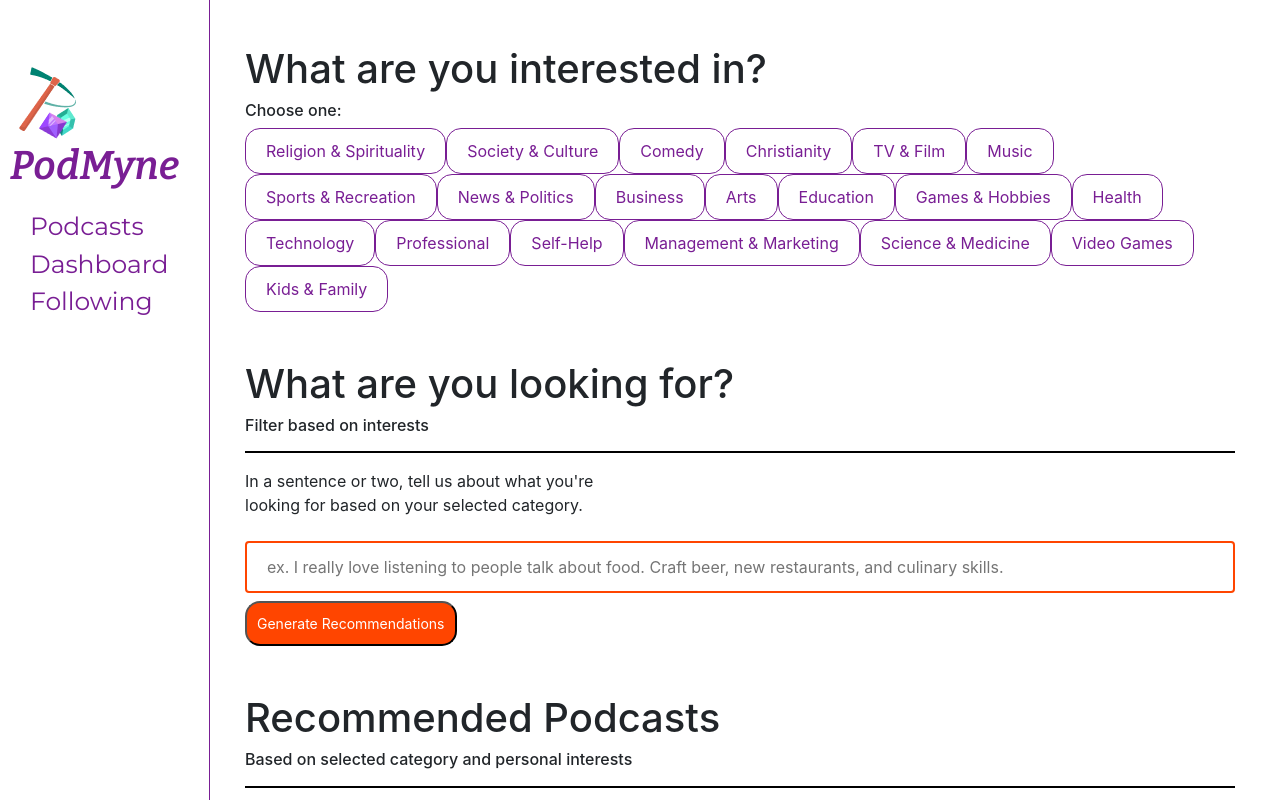
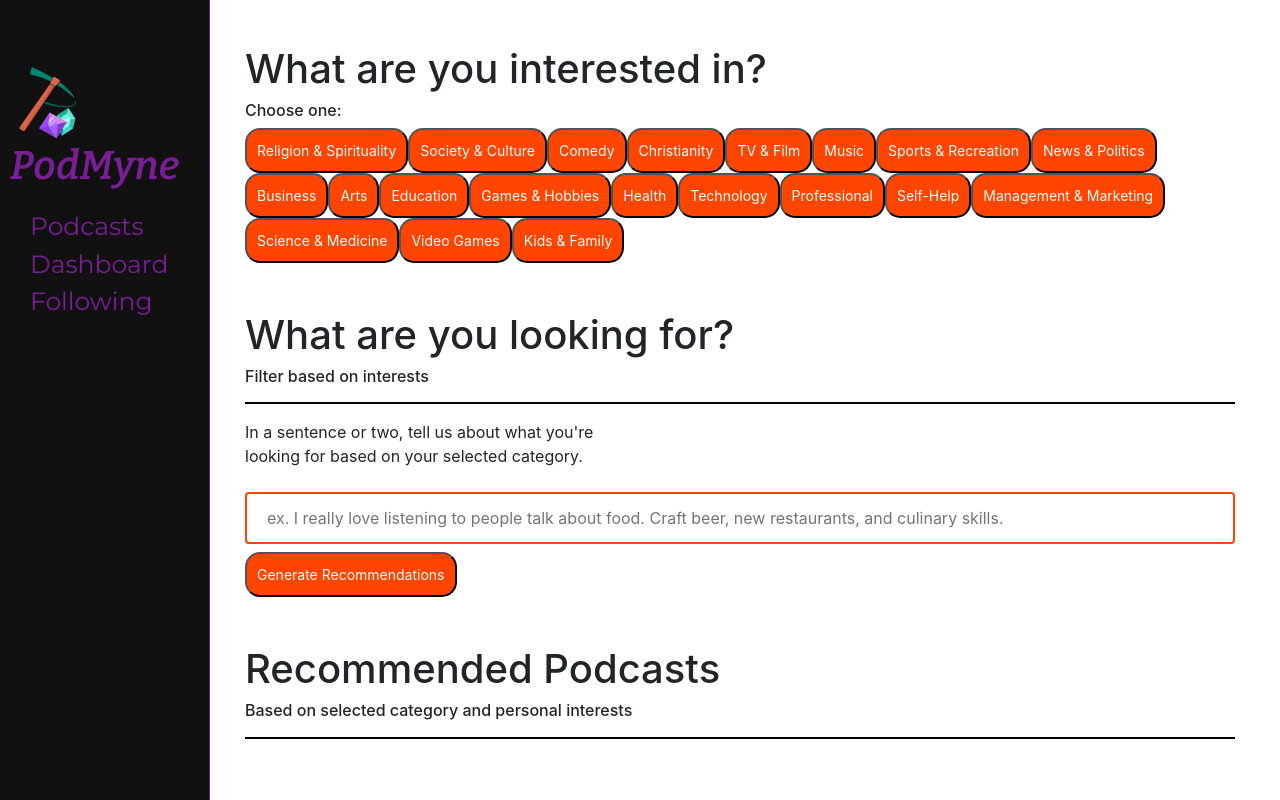
Before and after one commit to Orange-Iguanas/podcasts-frontend, a React (Create React App) app in the folder podcast/: page / in a window 1280 px wide. Built offline with nearby package versions, Linux system fonts and the light colour scheme.

Commit message:
minor button changes

```diff
--- a/podcast/src/App.css
+++ b/podcast/src/App.css
@@ -19,12 +19,12 @@
   z-index: 1;
   top: 0;
   left: 0;
-  /* background-color: #111; */
+  background-color: #111;
   border-right: 1px solid #791E94;
   overflow-x: hidden;
   padding-top: 50px;
   color: #791E94;
-  list-style: none;
+  /* list-style: none; */
   display: flex;
   align-items: flex-start;
   font-family: 'Montserrat', sans-serif;
@@ -33,11 +33,11 @@
 
 .navlist {
   float: inline-end;
-  list-style: none;
+  /* list-style: none; */
   display: flex;
   align-items: flex-start;
   flex-direction: column;
-  padding-bottom: 550px;
+  padding-bottom: 700px;
   padding-left: 30px;
   font-size: 25px;
 }
--- a/podcast/src/App.js
+++ b/podcast/src/App.js
@@ -1,42 +1,38 @@
 import './App.css';
 import React from 'react';
-import Form from 'react-bootstrap/Form';
 import { useRef } from 'react';
-import Podcasts from './Components/podcasts.js';
 import { useState, useEffect } from 'react';
-import Dropdown from 'react-bootstrap/Dropdown';
-import DropdownButton from 'react-bootstrap/DropdownButton';
-import Button from 'react-bootstrap/Button';
-import Nav from 'react-bootstrap/Nav';
 // import Card from 'react-bootstrap/Card';
 
 
 function App() {
-  // const categorySelection = useRef(null);
+  const [categorySelection, setSelection] = useState([null]);
   const descriptionInput = useRef(null);
   const [recommendations, setRecommendations] = useState([]);
 
+
   const recommendRun = async (event) => {
     event.preventDefault();
-    // const userCat = categorySelection.current.value;
+    const userCat = categorySelection.current.value;
     const userDes = descriptionInput.current.value;
     const body = JSON.stringify({
-      userDes
+       userCat, userDes
     });
-    // event.currentTarget.reset();
+    event.currentTarget.reset();
     console.log("testing");
     try {
-      const response = await fetch('http://127.0.0.1:5000/app/recommend', {
+      const response = await fetch('https://www.podmyne.com/api/recommend', {
         method: 'POST',
         headers: {
-          'Content-type': 'application/json',
+          'Content-Type': 'application/json',
           'key': 'form_data',
         },
         key: 'form_data',
         body: body,
       })
       console.log("response", response);
-      console.log(userDes);
+      console.log(userCat, userDes);
+      console.log(body);
       const data = await response.json();
       console.log("data", data);
       setRecommendations(data);
@@ -45,7 +41,9 @@ function App() {
     }
   }
   useEffect(() => {
+
   },[]);
+
   return (
     <div className="App">
     <nav className="nav">
@@ -65,35 +63,57 @@ function App() {
         </li>
       </div>
     </nav>
-      <form className="details" onSubmit={recommendRun}>
+      {/* <form className="details" onSubmit={recommendRun}> */}
         <h1>What are you interested in?</h1>
         <h6>Choose one:</h6>
-        <div className="buttonGroup">
-          <button type="button" className="buttons">Religion & Spirituality</button>
-          <button type="button" className="buttons">Society & Culture</button>
-          <button type="button" className="buttons">Comedy</button>
-          <button type="button" className="buttons">Christianity</button>
-          <button type="button" className="buttons">TV & Film</button>
-          <button type="button" className="buttons">Music</button>
-          <button type="button" className="buttons">Sports & Recreation</button>
-          <button type="button" className="buttons">News & Politics</button>
-          <button type="button" className="buttons">Business</button>
-          <button type="button" className="buttons">Arts</button>
-          <button type="button" className="buttons">Education</button>
-          <button type="button" className="buttons">Games & Hobbies</button>
-          <button type="button" className="buttons">Health</button>
-          <button type="button" className="buttons">Technology</button>
-          <button type="button" className="buttons">Professional</button>
-          <button type="button" className="buttons">Self-Help</button>
-          <button type="button" className="buttons">Management & Marketing</button>
-          <button type="button" className="buttons">Science & Medicine</button>
-          <button type="button" className="buttons">Video Games</button>
-          <button type="button" className="buttons">Kids & Family</button>
+        <div className="buttonGroup" ref={categorySelection}>
+          <input type="button" value="Religion & Spirituality"/>
+          <input type="button" value="Society & Culture" />
+          <input type="button" value="Comedy" />
+          <input type="button" value="Christianity" />
+          <input type="button" value="TV & Film" />
+          <input type="button" value="Music" />
+          <input type="button" value="Sports & Recreation" />
+          <input type="button" value="News & Politics" />
+          <input type="button" value="Business" />
+          <input type="button" value="Arts" />
+          <input type="button" value="Education" />
+          <input type="button" value="Games & Hobbies" />
+          <input type="button" value="Health" />
+          <input type="button" value="Technology" />
+          <input type="button" value="Professional" />
+          <input type="button" value="Self-Help" />
+          <input type="button" value="Management & Marketing" />
+          <input type="button" value="Science & Medicine" />
+          <input type="button" value="Video Games" />
+          <input type="button" value="Kids & Family" />
+          {/* <button ref={categorySelection} value="Religion & Spirituality" type="submit" className="buttons">Religion & Spirituality</button>
+          <button ref={categorySelection} value="Society & Culture" type="submit" className="buttons">Society & Culture</button>
+          <button ref={categorySelection} value="Comedy" type="submit" className="buttons">Comedy</button>
+          <button ref={categorySelection} value="Christianity" type="button" className="buttons">Christianity</button>
+          <button ref={categorySelection} value="TV & Film" type="submit" className="buttons">TV & Film</button>
+          <button ref={categorySelection} value="Music" type="submit" className="buttons">Music</button>
+          <button ref={categorySelection} value="Sports & Recreation" type="submit" className="buttons">Sports & Recreation</button>
+          <button ref={categorySelection} value="News & Politics" type="submit" className="buttons">News & Politics</button>
+          <button ref={categorySelection} value="Business" type="submit" className="buttons">Business</button>
+          <button ref={categorySelection} value="Arts" type="submit" className="buttons">Arts</button>
+          <button ref={categorySelection} value="Education" type="submit" className="buttons">Education</button>
+          <button ref={categorySelection} value="Games & Hobbies" type="submit" className="buttons">Games & Hobbies</button>
+          <button ref={categorySelection} value="Health" type="submit" className="buttons">Health</button>
+          <button ref={categorySelection} value="Technology" type="submit" className="buttons">Technology</button>
+          <button ref={categorySelection} value="Professional" type="submit" className="buttons">Professional</button>
+          <button ref={categorySelection} value="Self-Help" type="submit" className="buttons">Self-Help</button>
+          <button ref={categorySelection} value="Management & Marketing" type="submit" className="buttons">Management & Marketing</button>
+          <input type="button" ref={categorySelection} value="Science & Medicine" className="buttons"/>
+          <button ref={categorySelection} value="Video Games" type="submit" className="buttons">Video Games</button>
+          <button ref={categorySelection} value="Kids & Family" type="submit" className="buttons">Kids & Family</button>
+          <input type="button" value="Music" ref={categorySelection}/> */}
         </div>
         <br />
         <br />
         <h1>What are you looking for?</h1>
         <h6>Filter based on interests</h6>
+        <form className="details" onSubmit={recommendRun}>
         <hr className="solid"></hr>
           <p>In a sentence or two, tell us about what you're <br /> looking for based on your selected category. </p>
           <input type="text" placeholder="ex. I really love listening to people talk about food. Craft beer, new restaurants, and culinary skills." ref={descriptionInput}/>
```
